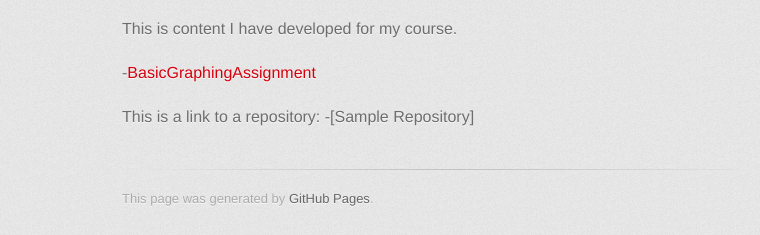
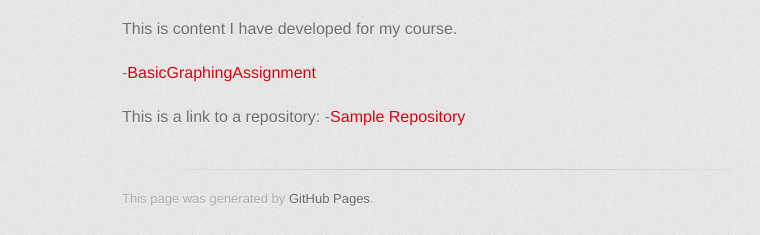
Before and after one commit to Mjsniezek/mjsniezek.github.io, a Jekyll site: the page built from index.md, in a window 1280 px wide. Shown: the part 731-966 px from the top of the page, without its empty margins (208-968 px from the left). Built offline with Jekyll 4.4.1, drawn with Linux system fonts in a browser that asks for light colours; some web fonts are replaced; our own code applies the rules of GitHub Pages for plain Markdown files; part of the change alters nothing that is shown.

```diff
--- a/index.md
+++ b/index.md
@@ -10,4 +10,4 @@ This is content I have developed for my course.
 -[BasicGraphingAssignment](/BasicGraphingAssignment/index.md)
 
 This is a link to a repository:
--[Sample Repository]
+-[Sample Repository](https://github.com/Mjsniezek/Sample)
```
